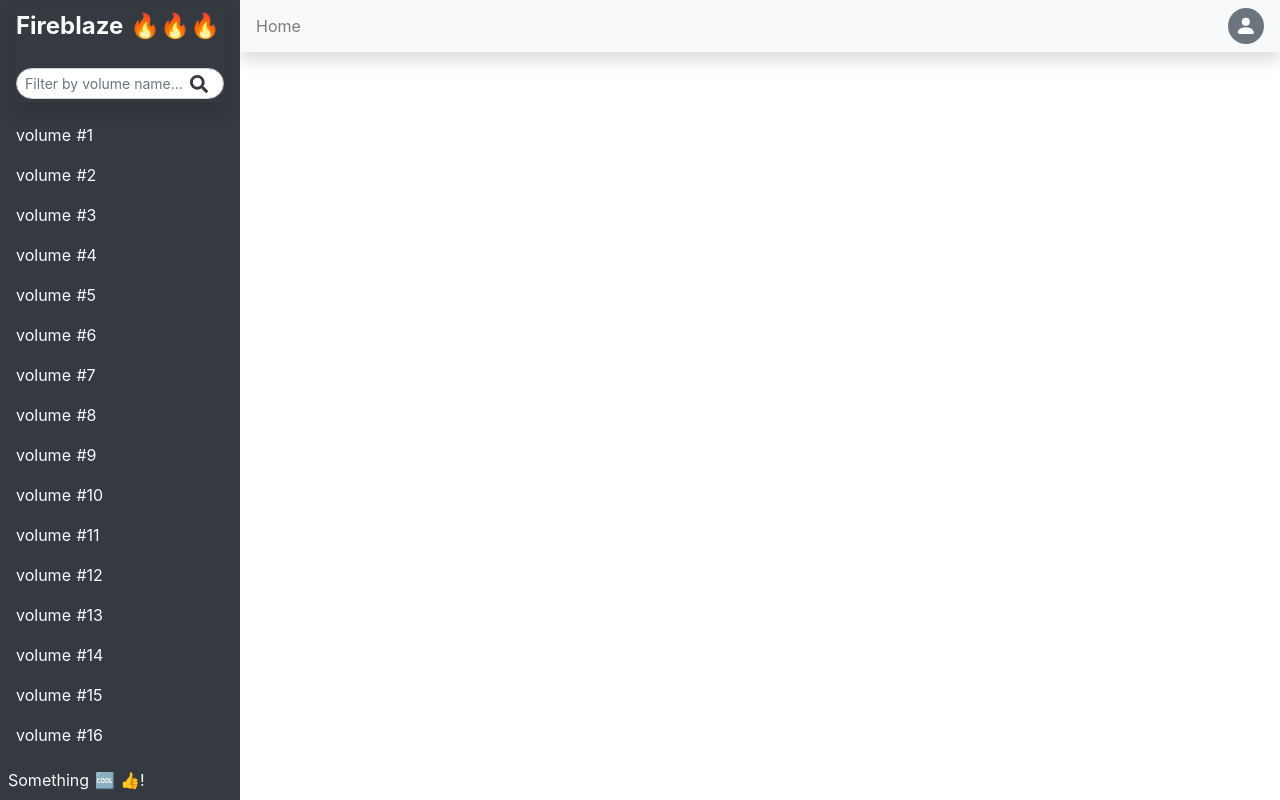
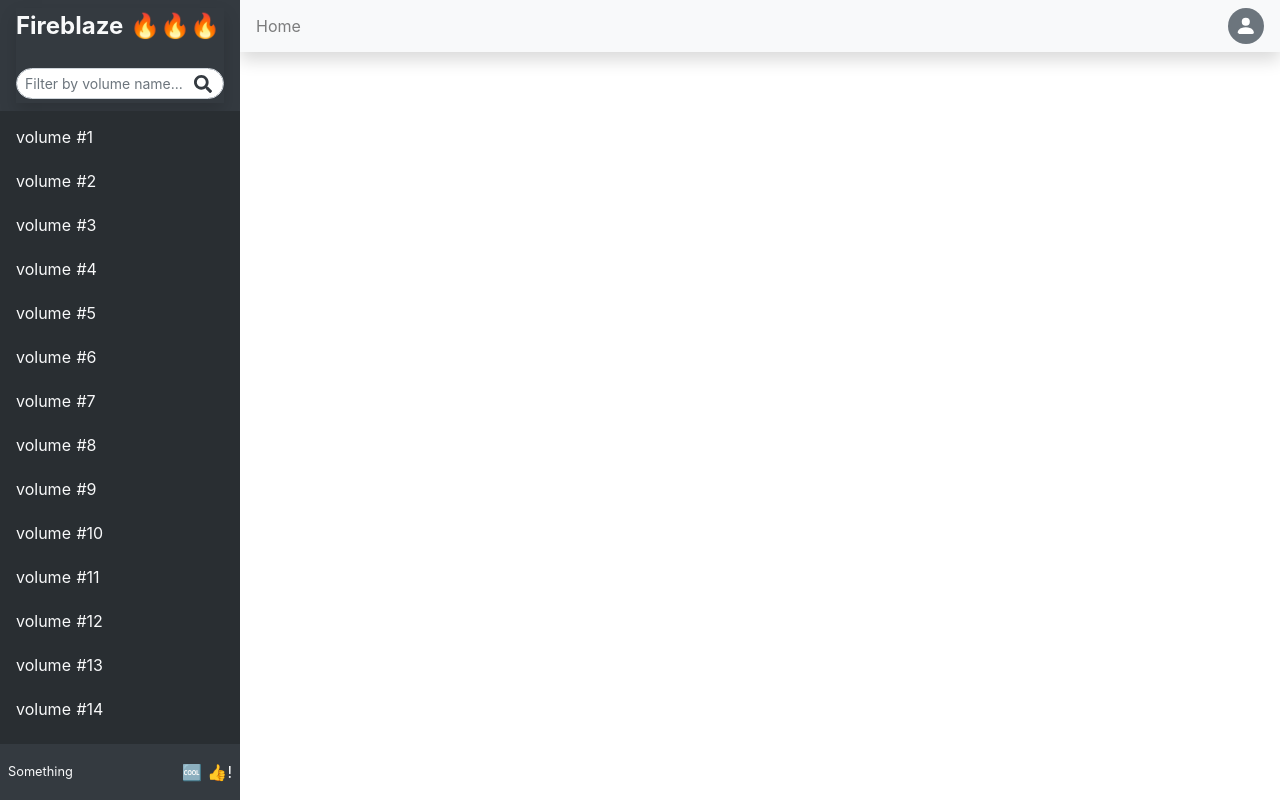
Before and after one commit to markterence/fireblaze, a Nuxt app: page / in a window 1280 px wide. Built offline with nearby package versions, Linux system fonts and the light colour scheme; no server answers.

Commit message:
design: styled moz scrollbar and minor design fixes on sidebar

```diff
--- a/layouts/default.vue
+++ b/layouts/default.vue
@@ -7,7 +7,7 @@
 <style>
 html {
   font-family: -apple-system, BlinkMacSystemFont, 'Segoe UI', 'Roboto', 'Oxygen',
-    'Ubuntu', 'Fira Sans', 'Droid Sans', 'Helvetica Neue', sans-serif;
+    'Ubuntu', 'Noto', 'Fira Sans', 'Droid Sans', 'Helvetica Neue', sans-serif !important;
   font-size: 16px;
   word-spacing: 1px;
   -ms-text-size-adjust: 100%;
--- a/pages/index.vue
+++ b/pages/index.vue
@@ -9,6 +9,7 @@
       text-variant="light"
       no-close-on-route-change
       width="240px"
+      :body-class="$style.sidebarScrollbar"
     >
       <template v-slot:title>
         <div class="shadow">
@@ -22,11 +23,11 @@
                 size="sm"
                 placeholder="Filter by volume name..."
                 type="text"
-                class="rounded-pill mb-1"
+                :class="[$style.iconPadding, 'rounded-pill mb-1']"
               />
               <SearchIcon
                 class="text-dark position-absolute mr-1 mb-1"
-                style="right: 28px;"
+                style="right: 24px;"
                 width="18px"
               />
             </div>
@@ -40,7 +41,10 @@
             v-for="volume in 30"
             :key="`volume-${volume}`"
             :exact-active-class="$style.sidebarLinkActive"
-            :link-classes="[$style.sidebarLink, 'text-light']"
+            :link-classes="[
+              $style.sidebarLink,
+              'text-light mx-2 p-2 rounded-lg'
+            ]"
             :to="'/volume/' + volume"
           >
             volume #{{ volume }}
@@ -53,8 +57,13 @@
         </b-nav>
       </div>
       <template v-slot:footer>
-        <div class="p-2">
-          Something 🆒 👍!
+        <div class="p-2 py-3">
+          <div class="d-flex align-items-center">
+            <small>Something</small>
+            <span class="ml-auto">
+              🆒 👍!
+            </span>
+          </div>
         </div>
       </template>
     </b-sidebar>
@@ -107,11 +116,24 @@ export default {
 .content {
   margin-left: 240px;
 }
-
+.iconPadding {
+  padding-right: 36px;
+}
+.sidebarLink {
+  margin-top: 2px;
+  margin-bottom: 2px;
+}
 .sidebarLink:hover {
-  background-color: hsl(210, 10%, 18%);
+  background-color: hsl(210, 10%, 15%);
 }
 .sidebarLinkActive {
-  background-color: hsl(210, 10%, 15%);
+  background-color: hsl(210, 10%, 12%);
+}
+.sidebarScrollbar::-webkit-scrollbar-track,
+.sidebarScrollbar {
+  background: hsl(210, 10%, 18%);
+  /* firefox scrollbar */
+  scrollbar-width: thin;
+  scrollbar-color: gray hsl(210, 10%, 15%);
 }
 </style>
```
